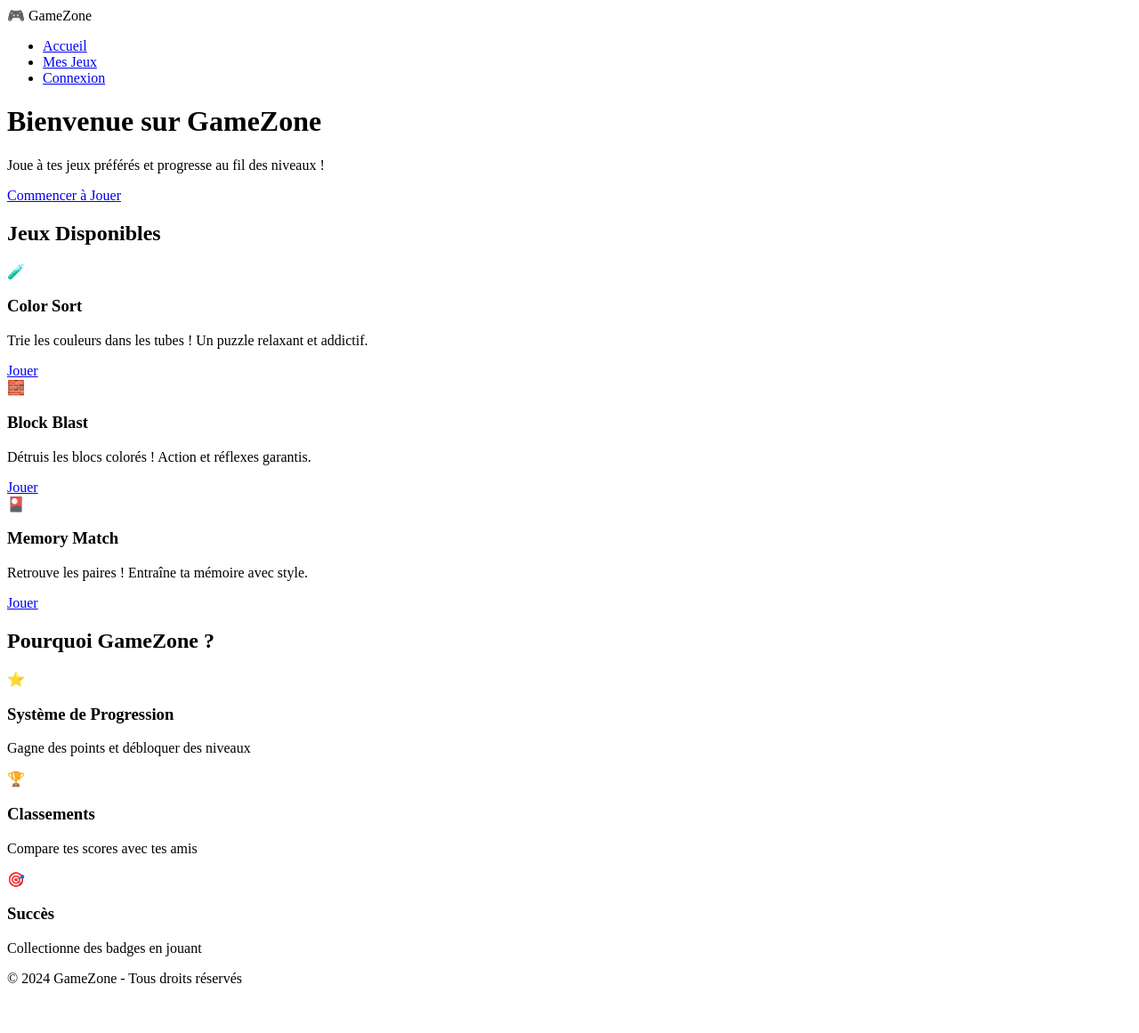
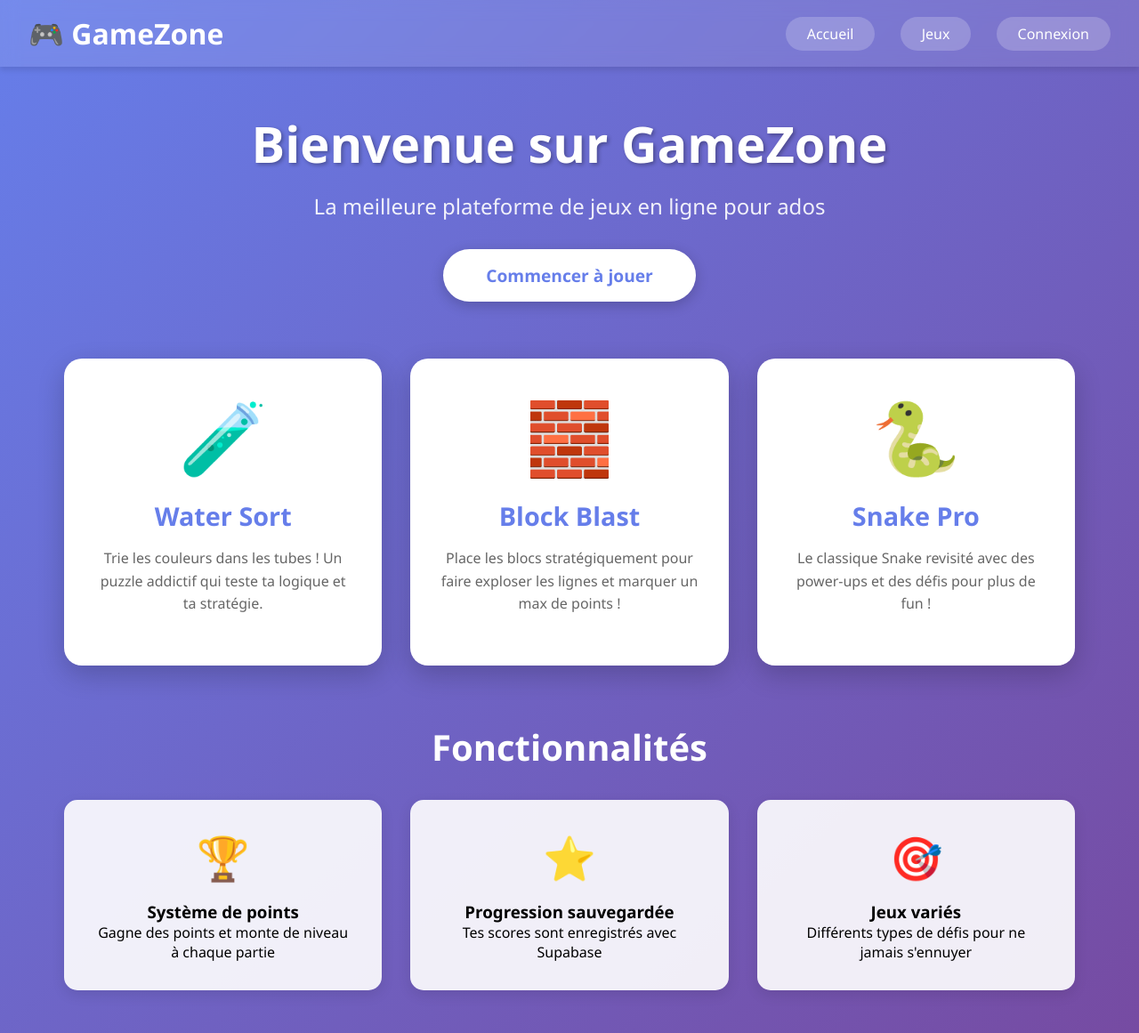
Before and after one commit to TheAmazingArtixx/Dutix, a plain HTML site: page index.html in a window 1280 px wide. Shown: the whole page at 89% size. Before the commit the page ends 1125 px from the top, so only its background shows below. Drawn offline with Linux system fonts and the light colour scheme.

Commit message:
Update index.html

```diff
--- a/index.html
+++ b/index.html
@@ -3,106 +3,235 @@
 <head>
     <meta charset="UTF-8">
     <meta name="viewport" content="width=device-width, initial-scale=1.0">
-    <title>GameZone - Tes Jeux Préférés</title>
-    <link rel="stylesheet" href="css/style.css">
+    <title>GameZone - Accueil</title>
+    <style>
+        * {
+            margin: 0;
+            padding: 0;
+            box-sizing: border-box;
+        }
+        body {
+            font-family: 'Segoe UI', Tahoma, Geneva, Verdana, sans-serif;
+            background: linear-gradient(135deg, #667eea 0%, #764ba2 100%);
+            min-height: 100vh;
+        }
+        .navbar {
+            background: rgba(255, 255, 255, 0.1);
+            backdrop-filter: blur(10px);
+            padding: 1rem 2rem;
+            display: flex;
+            justify-content: space-between;
+            align-items: center;
+            box-shadow: 0 4px 6px rgba(0,0,0,0.1);
+        }
+        .navbar h1 {
+            color: white;
+            font-size: 2rem;
+        }
+        .navbar a {
+            color: white;
+            text-decoration: none;
+            margin-left: 1.5rem;
+            padding: 0.5rem 1.5rem;
+            border-radius: 25px;
+            transition: all 0.3s;
+            background: rgba(255, 255, 255, 0.2);
+        }
+        .navbar a:hover {
+            background: rgba(255, 255, 255, 0.3);
+            transform: translateY(-2px);
+        }
+        .container {
+            max-width: 1200px;
+            margin: 0 auto;
+            padding: 3rem 2rem;
+        }
+        .hero {
+            text-align: center;
+            color: white;
+            margin-bottom: 4rem;
+        }
+        .hero h2 {
+            font-size: 3.5rem;
+            margin-bottom: 1rem;
+            text-shadow: 2px 2px 4px rgba(0,0,0,0.3);
+        }
+        .hero p {
+            font-size: 1.5rem;
+            margin-bottom: 2rem;
+            opacity: 0.9;
+        }
+        .cta-button {
+            display: inline-block;
+            padding: 1rem 3rem;
+            background: white;
+            color: #667eea;
+            text-decoration: none;
+            border-radius: 50px;
+            font-weight: bold;
+            font-size: 1.2rem;
+            transition: all 0.3s;
+            box-shadow: 0 4px 15px rgba(0,0,0,0.2);
+        }
+        .cta-button:hover {
+            transform: translateY(-3px);
+            box-shadow: 0 6px 20px rgba(0,0,0,0.3);
+        }
+        .games-grid {
+            display: grid;
+            grid-template-columns: repeat(auto-fit, minmax(300px, 1fr));
+            gap: 2rem;
+            margin-top: 3rem;
+        }
+        .game-card {
+            background: white;
+            border-radius: 20px;
+            padding: 2rem;
+            text-align: center;
+            transition: all 0.3s;
+            box-shadow: 0 10px 30px rgba(0,0,0,0.2);
+        }
+        .game-card:hover {
+            transform: translateY(-10px);
+            box-shadow: 0 15px 40px rgba(0,0,0,0.3);
+        }
+        .game-icon {
+            font-size: 5rem;
+            margin-bottom: 1rem;
+        }
+        .game-card h3 {
+            font-size: 1.8rem;
+            color: #667eea;
+            margin-bottom: 1rem;
+        }
+        .game-card p {
+            color: #666;
+            margin-bottom: 1.5rem;
+            line-height: 1.6;
+        }
+        .features {
+            margin-top: 4rem;
+            text-align: center;
+        }
+        .features h2 {
+            color: white;
+            font-size: 2.5rem;
+            margin-bottom: 2rem;
+        }
+        .features-grid {
+            display: grid;
+            grid-template-columns: repeat(auto-fit, minmax(250px, 1fr));
+            gap: 2rem;
+        }
+        .feature-box {
+            background: rgba(255, 255, 255, 0.9);
+            padding: 2rem;
+            border-radius: 15px;
+            box-shadow: 0 5px 15px rgba(0,0,0,0.1);
+        }
+        .feature-icon {
+            font-size: 3rem;
+            margin-bottom: 1rem;
+        }
+        .user-info {
+            display: flex;
+            align-items: center;
+            gap: 1rem;
+            color: white;
+        }
+        .user-info span {
+            background: rgba(255, 255, 255, 0.2);
+            padding: 0.5rem 1rem;
+            border-radius: 20px;
+        }
+    </style>
 </head>
 <body>
     <nav class="navbar">
-        <div class="nav-container">
-            <div class="nav-brand">🎮 GameZone</div>
-            <ul class="nav-menu">
-                <li><a href="index.html" class="active">Accueil</a></li>
-                <li><a href="dashboard.html">Mes Jeux</a></li>
-                <li><a href="#" id="authLink">Connexion</a></li>
-            </ul>
+        <h1>🎮 GameZone</h1>
+        <div>
+            <a href="index.html">Accueil</a>
+            <a href="games.html" id="gamesLink">Jeux</a>
+            <a href="login.html" id="authLink">Connexion</a>
+            <div id="userInfo" class="user-info" style="display: none;"></div>
         </div>
     </nav>
 
-    <div class="hero">
-        <div class="hero-content">
-            <h1>Bienvenue sur GameZone</h1>
-            <p>Joue à tes jeux préférés et progresse au fil des niveaux !</p>
-            <a href="register.html" class="btn btn-primary">Commencer à Jouer</a>
+    <div class="container">
+        <div class="hero">
+            <h2>Bienvenue sur GameZone</h2>
+            <p>La meilleure plateforme de jeux en ligne pour ados</p>
+            <a href="login.html" class="cta-button" id="ctaButton">Commencer à jouer</a>
+        </div>
+
+        <div class="games-grid">
+            <div class="game-card">
+                <div class="game-icon">🧪</div>
+                <h3>Water Sort</h3>
+                <p>Trie les couleurs dans les tubes ! Un puzzle addictif qui teste ta logique et ta stratégie.</p>
+            </div>
+            <div class="game-card">
+                <div class="game-icon">🧱</div>
+                <h3>Block Blast</h3>
+                <p>Place les blocs stratégiquement pour faire exploser les lignes et marquer un max de points !</p>
+            </div>
+            <div class="game-card">
+                <div class="game-icon">🐍</div>
+                <h3>Snake Pro</h3>
+                <p>Le classique Snake revisité avec des power-ups et des défis pour plus de fun !</p>
+            </div>
+        </div>
+
+        <div class="features">
+            <h2>Fonctionnalités</h2>
+            <div class="features-grid">
+                <div class="feature-box">
+                    <div class="feature-icon">🏆</div>
+                    <h3>Système de points</h3>
+                    <p>Gagne des points et monte de niveau à chaque partie</p>
+                </div>
+                <div class="feature-box">
+                    <div class="feature-icon">⭐</div>
+                    <h3>Progression sauvegardée</h3>
+                    <p>Tes scores sont enregistrés avec Supabase</p>
+                </div>
+                <div class="feature-box">
+                    <div class="feature-icon">🎯</div>
+                    <h3>Jeux variés</h3>
+                    <p>Différents types de défis pour ne jamais s'ennuyer</p>
+                </div>
+            </div>
         </div>
     </div>
 
-    <div class="container">
-        <section class="games-section">
-            <h2>Jeux Disponibles</h2>
-            <div class="games-grid">
-                <div class="game-card">
-                    <div class="game-icon">🧪</div>
-                    <h3>Color Sort</h3>
-                    <p>Trie les couleurs dans les tubes ! Un puzzle relaxant et addictif.</p>
-                    <a href="game-color-sort.html" class="btn btn-secondary">Jouer</a>
-                </div>
+    <script>
+        // Vérifier si l'utilisateur est connecté
+        const user = JSON.parse(localStorage.getItem('gameZoneUser') || 'null');
 
-                <div class="game-card">
-                    <div class="game-icon">🧱</div>
-                    <h3>Block Blast</h3>
-                    <p>Détruis les blocs colorés ! Action et réflexes garantis.</p>
-                    <a href="game-block-blast.html" class="btn btn-secondary">Jouer</a>
-                </div>
+        if (user) {
+            document.getElementById('authLink').textContent = 'Déconnexion';
+            document.getElementById('authLink').href = '#';
+            document.getElementById('authLink').onclick = () => {
+                localStorage.removeItem('gameZoneUser');
+                location.reload();
+            };
+            document.getElementById('ctaButton').href = 'games.html';
+            document.getElementById('ctaButton').textContent = 'Jouer maintenant';
 
-                <div class="game-card">
-                    <div class="game-icon">🎴</div>
-                    <h3>Memory Match</h3>
-                    <p>Retrouve les paires ! Entraîne ta mémoire avec style.</p>
-                    <a href="game-memory.html" class="btn btn-secondary">Jouer</a>
-                </div>
-            </div>
-        </section>
-
-        <section class="features-section">
-            <h2>Pourquoi GameZone ?</h2>
-            <div class="features-grid">
-                <div class="feature">
-                    <div class="feature-icon">⭐</div>
-                    <h3>Système de Progression</h3>
-                    <p>Gagne des points et débloquer des niveaux</p>
-                </div>
-                <div class="feature">
-                    <div class="feature-icon">🏆</div>
-                    <h3>Classements</h3>
-                    <p>Compare tes scores avec tes amis</p>
-                </div>
-                <div class="feature">
-                    <div class="feature-icon">🎯</div>
-                    <h3>Succès</h3>
-                    <p>Collectionne des badges en jouant</p>
-                </div>
-            </div>
-        </section>
-    </div>
-
-    <footer>
-        <p>&copy; 2024 GameZone - Tous droits réservés</p>
-    </footer>
-
-    <script type="module" src="js/supabase-config.js"></script>
-    <script type="module" src="js/auth.js"></script>
-    <script type="module">
-        import { supabase } from './js/supabase-config.js';
-
-        async function checkAuth() {
-            const { data: { user } } = await supabase.auth.getUser();
-            const authLink = document.getElementById('authLink');
-
-            if (user) {
-                authLink.textContent = 'Déconnexion';
-                authLink.href = '#';
-                authLink.onclick = async (e) => {
-                    e.preventDefault();
-                    await supabase.auth.signOut();
-                    window.location.reload();
-                };
-            } else {
-                authLink.textContent = 'Connexion';
-                authLink.href = 'login.html';
-            }
+            const userInfo = document.getElementById('userInfo');
+            userInfo.style.display = 'flex';
+            userInfo.innerHTML = `
+                <span>👤 ${user.username}</span>
+                <span>🏆 ${user.points || 0} pts</span>
+                <span>⭐ Niv. ${user.level || 1}</span>
+            `;
+        } else {
+            document.getElementById('gamesLink').onclick = (e) => {
+                e.preventDefault();
+                alert('Connecte-toi d\'abord pour accéder aux jeux !');
+                window.location.href = 'login.html';
+            };
         }
-
-        checkAuth();
     </script>
 </body>
 </html>
```
